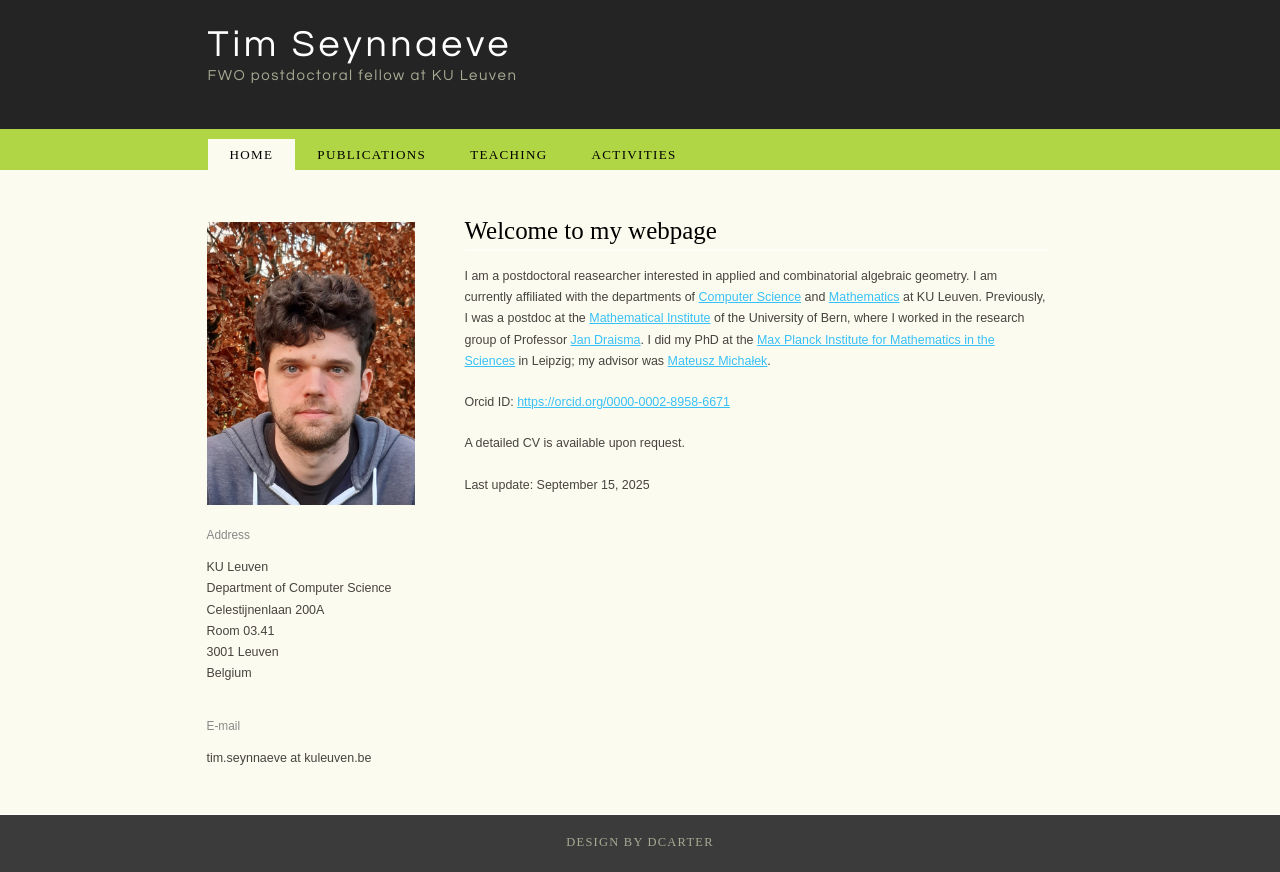
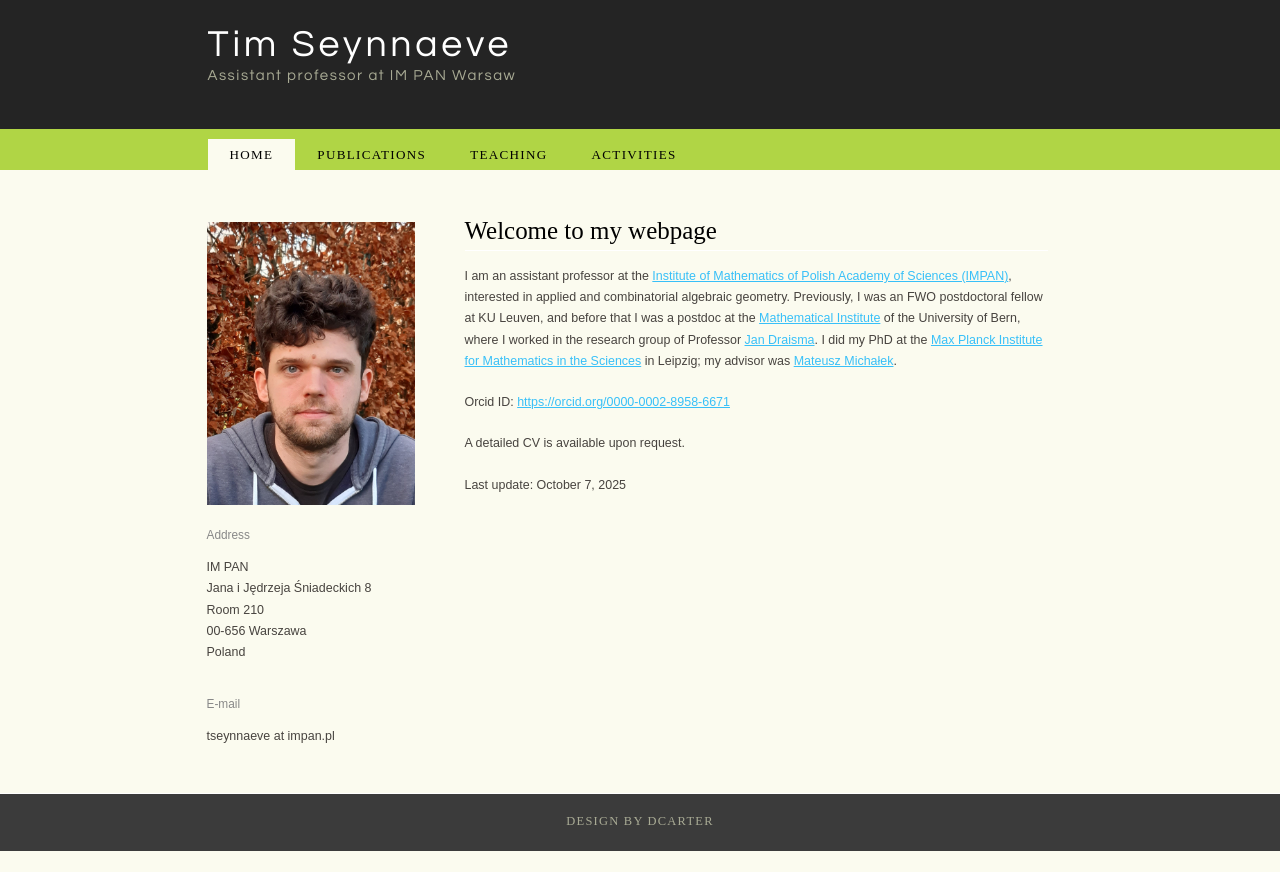
Before and after one commit to TimSeynnaeve/TimSeynnaeve.github.io, a plain HTML site: page index.html in a window 1280 px wide. After the commit the page ends 851 px from the top, so only its background shows below. Drawn offline with nearby package versions, Linux system fonts and the light colour scheme.

Commit message:
updated affiliation

```diff
--- a/index.html
+++ b/index.html
@@ -42,7 +42,7 @@
       <div id="content">
         <!-- insert the page content here -->
         <h1>Welcome to my webpage</h1>
-        <p>I am a postdoctoral reasearcher interested in applied and combinatorial algebraic geometry. I am currently affiliated with the departments of <a href="https://wms.cs.kuleuven.be/cs/english">Computer Science</a> and <a href="https://wis.kuleuven.be/">Mathematics</a> at KU Leuven. Previously, I was a postdoc at the <a href="https://www.math.unibe.ch/index_eng.html">Mathematical Institute</a> of the University of Bern, where I worked in the research group of Professor <a href="https://mathsites.unibe.ch/jdraisma/">Jan Draisma</a>. I did my PhD at the <a href="https://www.mis.mpg.de/">Max Planck Institute for Mathematics in the Sciences</a> in Leipzig; my advisor was <a href="https://personal-homepages.mis.mpg.de/michalek/index.html">Mateusz Micha&#322;ek</a>.
+        <p>I am an assistant professor at the <a href="https://impan.pl/en">Institute of Mathematics of Polish Academy of Sciences (IMPAN)</a>, interested in applied and combinatorial algebraic geometry. Previously, I was an FWO postdoctoral fellow at KU Leuven, and before that I was a postdoc at the <a href="https://www.math.unibe.ch/index_eng.html">Mathematical Institute</a> of the University of Bern, where I worked in the research group of Professor <a href="https://mathsites.unibe.ch/jdraisma/">Jan Draisma</a>. I did my PhD at the <a href="https://www.mis.mpg.de/">Max Planck Institute for Mathematics in the Sciences</a> in Leipzig; my advisor was <a href="https://personal-homepages.mis.mpg.de/michalek/index.html">Mateusz Micha&#322;ek</a>.
         </p>
 	<p>
 	Orcid ID: <a href="https://orcid.org/0000-0002-8958-6671">https://orcid.org/0000-0002-8958-6671</a>
@@ -51,7 +51,7 @@
 	A detailed CV is available upon request.
 	</p>
 	<p>
-	Last update: September 15, 2025
+	Last update: October 7, 2025
 	</p>
       </div>
     </div>
--- a/logo.html
+++ b/logo.html
@@ -1,5 +1,5 @@
 <div id="logo_text">
           <!-- class="green", allows you to change the colour of the text - other classes are: "blue", "orange", "red", "purple" and "yellow" -->
           <h1>Tim Seynnaeve</h1>
-          <h2>FWO postdoctoral fellow at KU Leuven</h2>
+          <h2>Assistant professor at IM PAN Warsaw</h2>
 </div>
--- a/sidebar_content.html
+++ b/sidebar_content.html
@@ -1,8 +1,8 @@
       <div class="sidebar">
 	<span class="center"><img src="misc/photo.jpg" alt="photo" /></span>
 	<h3>Address</h3>
-        <p> KU Leuven <br> Department of Computer Science <br> Celestijnenlaan 200A <br> Room 03.41 <br> 3001 Leuven <br> Belgium </p>
+        <p> IM PAN <br> Jana i Jędrzeja Śniadeckich 8 <br> Room 210 <br> 00-656 Warszawa <br> Poland </p>
 		  <br>
 		    <h3>E-mail</h3>
-		    <p>tim.seynnaeve at kuleuven.be</p>
+		    <p>tseynnaeve at impan.pl</p>
 		  </div>
```
